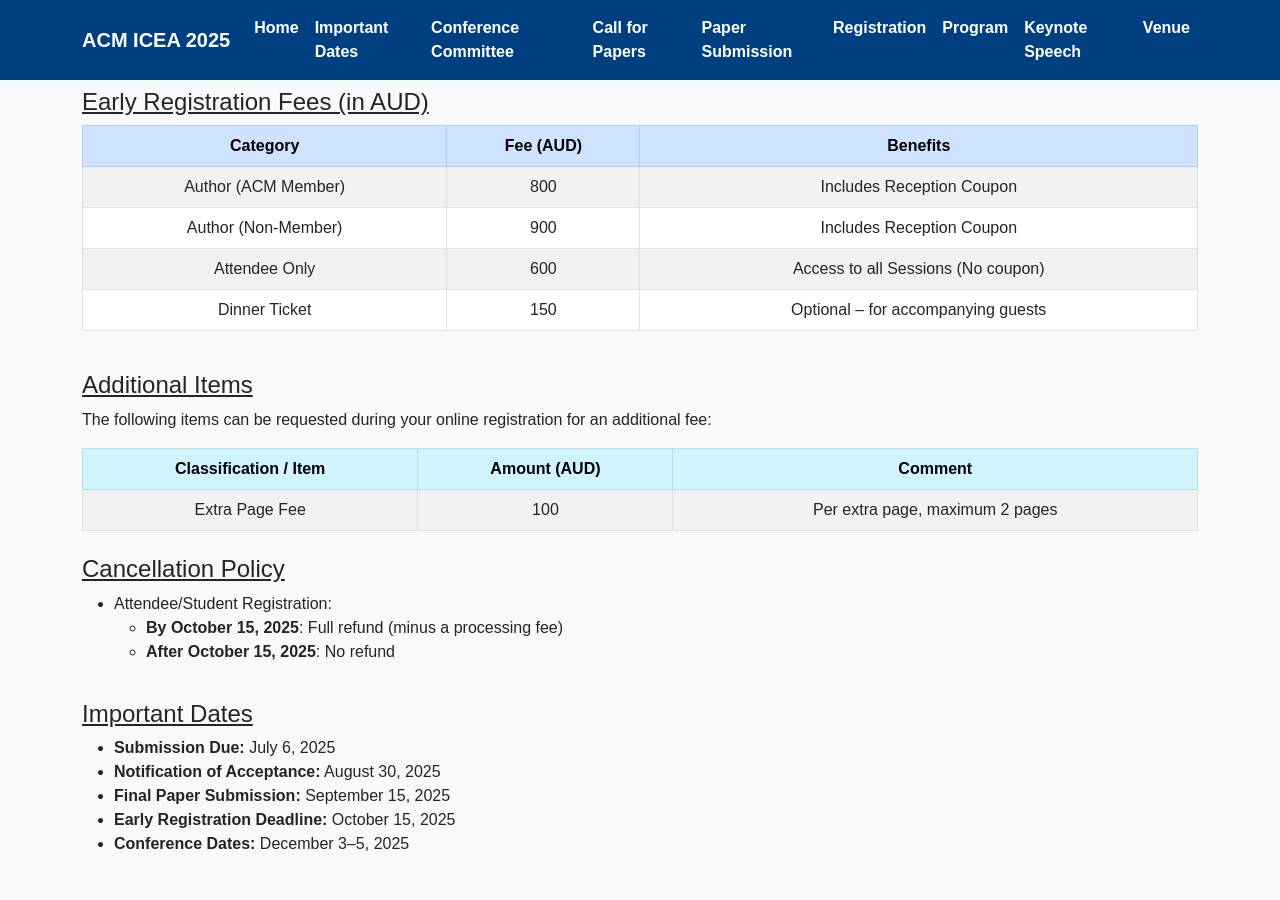
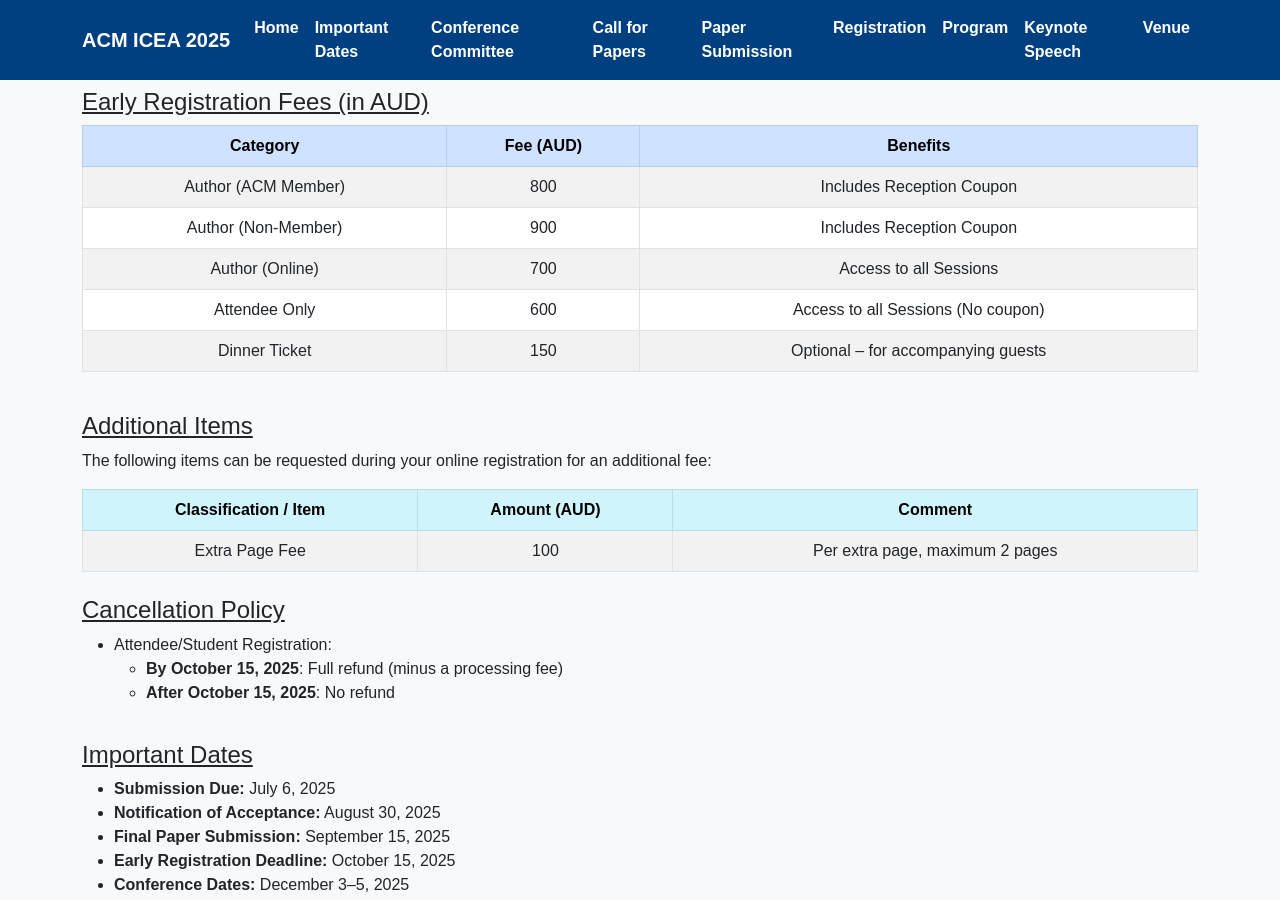
Before and after one commit to icea2025/latrobe, a Jekyll site: the page registration/index.html, which Jekyll copies as it is, in a window 1280 px wide and 900 px high, scrolled down 451 px. Built offline with Jekyll 4.4.1, drawn with Linux system fonts in a browser that asks for light colours.

Commit message:
Update index.html

```diff
--- a/registration/index.html
+++ b/registration/index.html
@@ -103,6 +103,11 @@
         <td>Includes Reception Coupon</td>
       </tr>
       <tr>
+        <td>Author (Online)</td>
+        <td>700</td>
+        <td>Access to all Sessions</td>
+      </tr>
+      <tr>
         <td>Attendee Only</td>
         <td>600</td>
         <td>Access to all Sessions (No coupon)</td>
```
